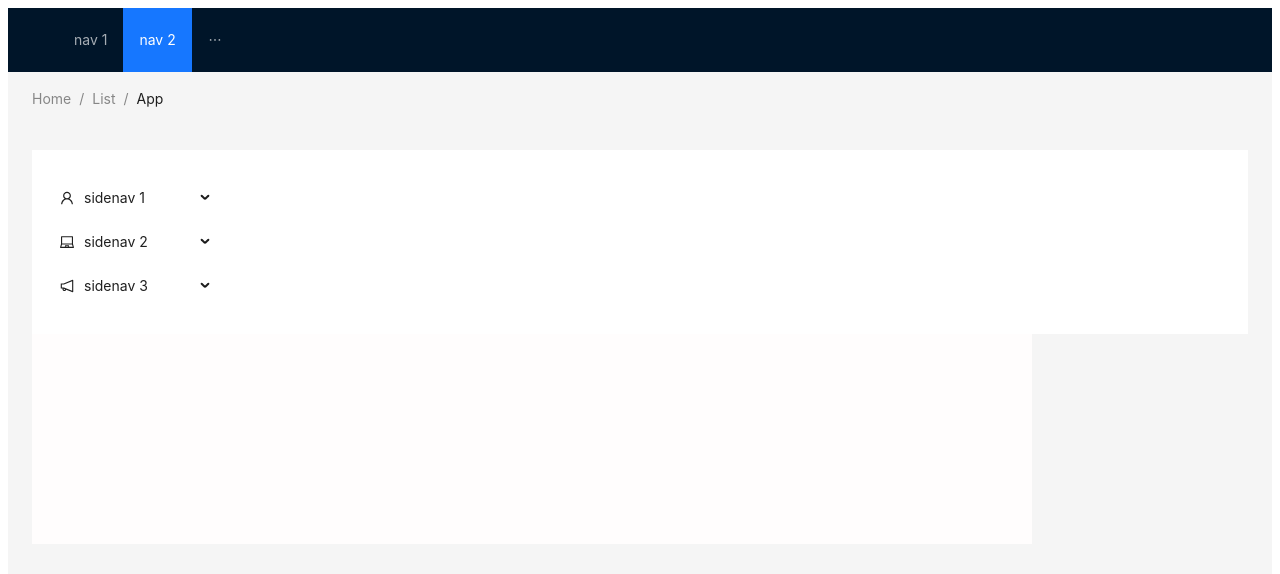
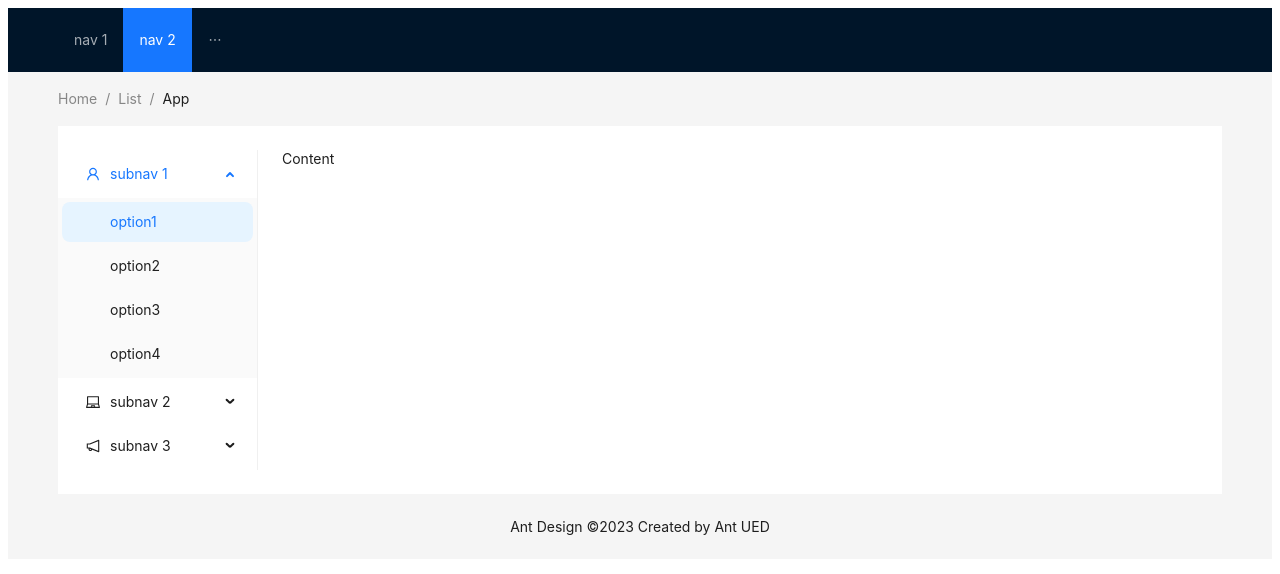
Before and after one commit to Misha-Magochi/MovieWave, a React (Create React App) app: page / in a window 1280 px wide. Shown: the top 574 px of the page. Built offline with nearby package versions, Linux system fonts and the light colour scheme; the HTML template or start-up script is replaced by a standard one.

Commit message:
fix layout

```diff
--- a/package.json
+++ b/package.json
@@ -3,6 +3,7 @@
     "@reduxjs/toolkit": "^1.9.5",
     "antd": "^5.8.3",
     "react": "^18.2.0",
+    "react-redux": "^8.1.2",
     "react-router": "^6.15.0",
     "react-router-dom": "^6.15.0",
     "react-scripts": "^5.0.1",
--- a/src/components/app/App.tsx
+++ b/src/components/app/App.tsx
@@ -1,34 +1,24 @@
 import React, { Component } from 'react'
 
-import HeaderMenu from '../header/Header-menu';
-import NavMenu from '../nav-menu/Nav-menu';
-import Sidebar from '../side-bar/Side-bar';
-import Content from '../content/Content';
+import { Layout } from 'antd';
+import Header from '../header';
 import Footer from '../footer/Footer';
+import ContentBody from '../content/Content';
 
 import './app.css'
-import { Layout } from 'antd';
-import { Header } from 'antd/es/layout/layout';
 
 class App extends Component {
 
-    render () {
-    return (
-        <Layout>
-            <Header style={{ display: 'flex', alignItems: 'center' }}>
-            <div className="demo-logo" />
-            <HeaderMenu />
-            </Header>
+    render() {
+        return (
             <Layout>
-                <NavMenu/>
-                <Layout style={{ padding: '0 24px 24px' }}>
-                    <Sidebar />
-                    <Content />
-                    <Footer />
-                </Layout>
+                <Header />
+                <ContentBody>
+
+                </ContentBody>
+                <Footer />
             </Layout>
-        </Layout>
-    )
+        )
     }
 }
 
--- a/src/components/content/Content.tsx
+++ b/src/components/content/Content.tsx
@@ -1,13 +1,55 @@
 import React from "react";
 
+import { Breadcrumb, Layout, Menu, MenuProps, theme } from "antd";
+import { LaptopOutlined, NotificationOutlined, UserOutlined } from '@ant-design/icons';
+const { Header, Content, Footer, Sider } = Layout;
+
+const items2: MenuProps['items'] = [UserOutlined, LaptopOutlined, NotificationOutlined].map(
+    (icon, index) => {
+        const key = String(index + 1);
+
+        return {
+            key: `sub${key}`,
+            icon: React.createElement(icon),
+            label: `subnav ${key}`,
+
+            children: new Array(4).fill(null).map((_, j) => {
+                const subKey = index * 4 + j + 1;
+                return {
+                    key: subKey,
+                    label: `option${subKey}`,
+                };
+            }),
+        };
+    },
+);
 import './content.css';
 
-const Content = () =>{
-    return(
-        <div className="content-container" >
-
-        </div>
+const ContentBody = (props) => {
+    const {
+        token: { colorBgContainer },
+    } = theme.useToken();
+    return (
+        <Content style={{ padding: '0 50px' }}>
+            <Breadcrumb style={{ margin: '16px 0' }}>
+                <Breadcrumb.Item>Home</Breadcrumb.Item>
+                <Breadcrumb.Item>List</Breadcrumb.Item>
+                <Breadcrumb.Item>App</Breadcrumb.Item>
+            </Breadcrumb>
+            <Layout style={{ padding: '24px 0', background: colorBgContainer }}>
+                <Sider style={{ background: colorBgContainer }} width={200}>
+                    <Menu
+                        mode="inline"
+                        defaultSelectedKeys={['1']}
+                        defaultOpenKeys={['sub1']}
+                        style={{ height: '100%' }}
+                        items={items2}
+                    />
+                </Sider>
+                <Content style={{ padding: '0 24px', minHeight: 280 }}>Content</Content>
+            </Layout>
+        </Content>
     )
 };
 
-export default Content;
+export default ContentBody;
--- a/src/components/footer/Footer.tsx
+++ b/src/components/footer/Footer.tsx
@@ -1,12 +1,12 @@
 import React from "react";
-import { Layout} from "antd";
+import { Layout } from "antd";
 
+const { Footer: AntdFooter } = Layout;
 
 const Footer = () => {
-    return (
-        <Layout style={{ height: "60px" }}>
-      </Layout>
-    )
+  return (
+    <AntdFooter style={{ textAlign: 'center' }}>Ant Design ©2023 Created by Ant UED</AntdFooter>
+  )
 };
 
 export default Footer;
--- a/src/components/header/Header-menu.tsx
+++ /dev/null
@@ -1,18 +0,0 @@
-import React from 'react';
-import { Menu } from 'antd';
-import { MenuProps } from 'antd';
-
-import { UserOutlined } from '@ant-design/icons';
-
-const HeaderMenu: React.FC = () => {
-  const items1: MenuProps['items'] = ['1', '2', '3'].map((key) => ({
-    key,
-    label: `nav ${key}`,
-  }));
-
-  return (
-    <Menu theme="dark" mode="horizontal" defaultSelectedKeys={['2']} items={items1} />
-  );
-};
-
-export default HeaderMenu;
--- /dev/null
+++ b/src/components/header/index.tsx
@@ -0,0 +1,21 @@
+import React from 'react';
+import { Menu, Layout } from 'antd';
+import { MenuProps } from 'antd';
+
+const { Header } = Layout;
+
+const HeaderMenu: React.FC = () => {
+  const items1: MenuProps['items'] = ['1', '2', '3'].map((key) => ({
+    key,
+    label: `nav ${key}`,
+  }));
+
+  return (
+    <Header style={{ display: 'flex', alignItems: 'center' }}>
+      <div className="demo-logo" />
+      <Menu theme="dark" mode="horizontal" defaultSelectedKeys={['2']} items={items1} />
+    </Header>
+  );
+};
+
+export default HeaderMenu;
--- a/src/provider.ts
+++ b/src/provider.tsx
@@ -2,5 +2,5 @@ import { store } from "./store";
 import { Provider } from "react-redux";
 
 export function Providers({ children }: { children: React.ReactNode }) {
-  return <Provider store={store}>{children}</Provider>;
+  return <Provider store={store}> {children} </Provider>;
 }
--- a/tsconfig.json
+++ b/tsconfig.json
@@ -5,7 +5,7 @@
       "target": "ES6",
       "module": "ESNext",
       "jsx": "preserve",
-      "strict": true,
+      "strict": false,
       "esModuleInterop": true
     }
   }
```
Also changed, not shown: src/store.ts (+18 -18 lines), 1 other file (tests, documents, lock files or other folders).
